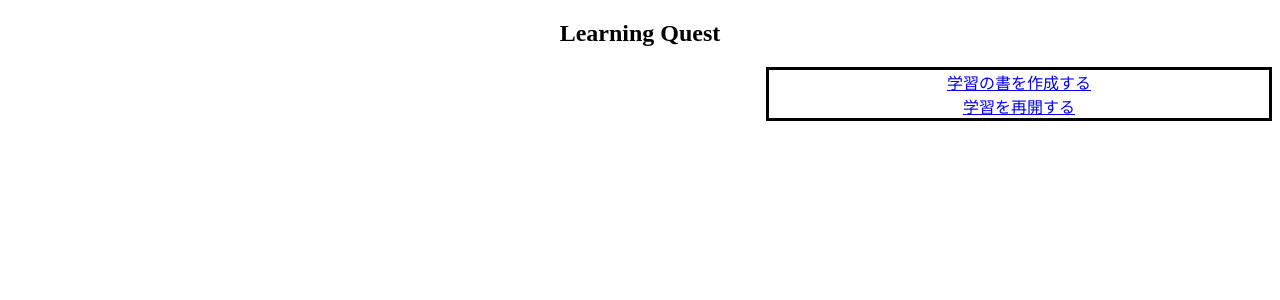
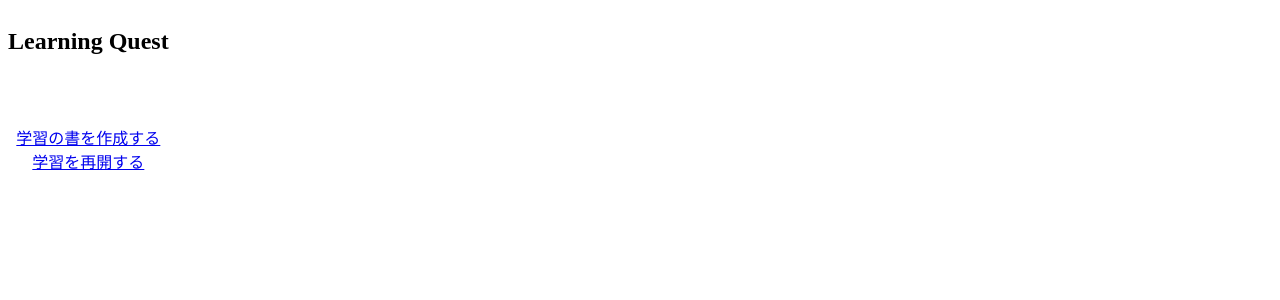
Before and after one commit to nobukunisyota/python, a Django app: page / in a window 1280 px wide. Shown: the top 300 px of the page. Run offline with Django 3.2, Linux system fonts and the light colour scheme.

Commit message:
update stylesheet

```diff
--- a/django/learning_quest/static/css/index_stylesheet.css
+++ b/django/learning_quest/static/css/index_stylesheet.css
@@ -1,10 +1,13 @@
+.container {
+    position: absolute;
+}
+
 .title {
   text-align: center;
 }
 
 .menu {
   text-align: center;
-  border: solid;
-  width: 500px;
-  margin-left: auto;
+  position: relative;
+  top: 50px;
 }
```
